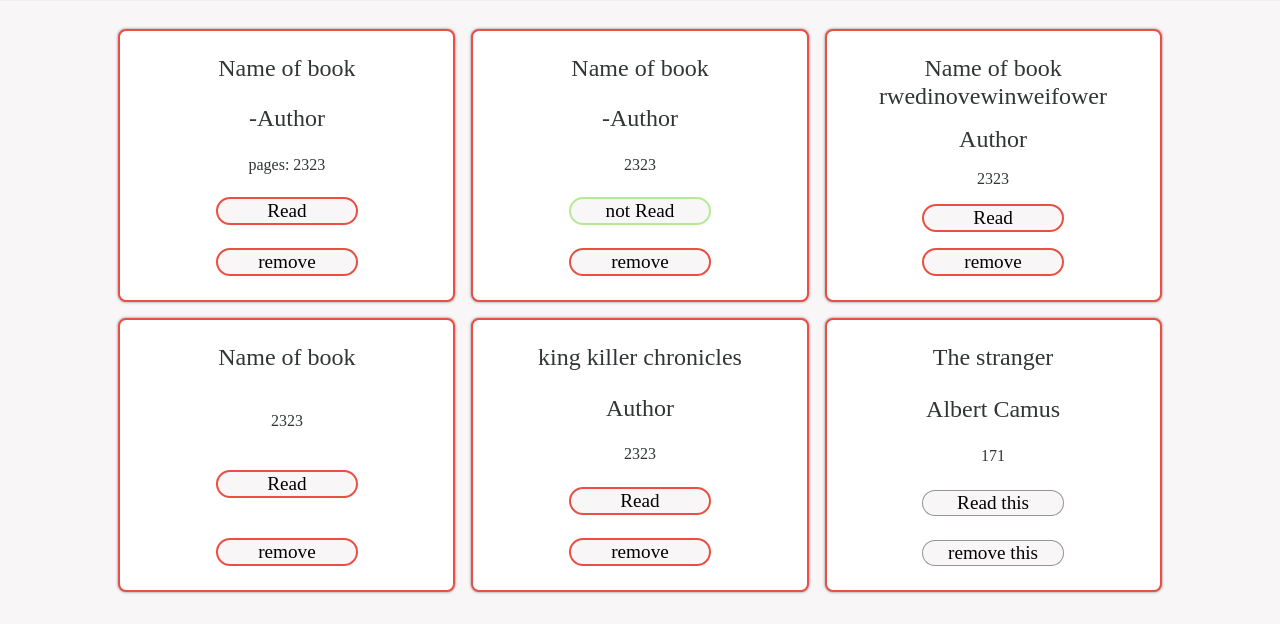
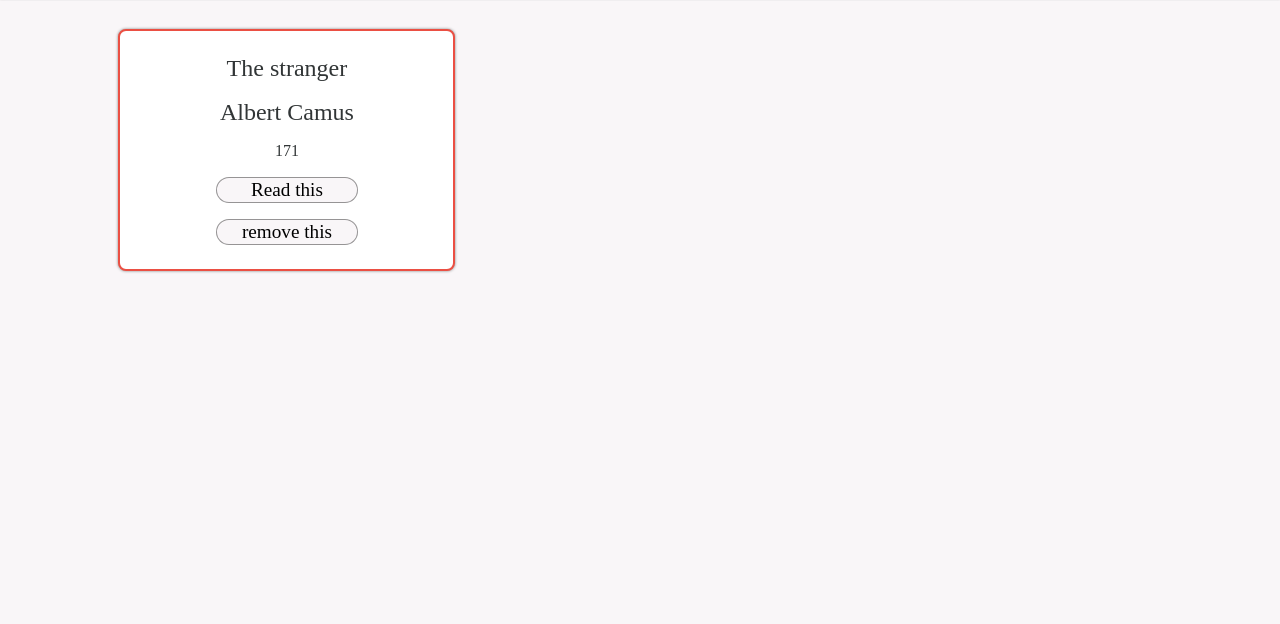
Before and after one commit to ary82/library, a plain HTML site: page index.html in a window 1280 px wide. Shown: the part 193-817 px from the top of the page. Drawn offline with Linux system fonts and the light colour scheme.

Commit message:
remove example divs

```diff
--- a/index.html
+++ b/index.html
@@ -12,42 +12,7 @@
       Library
       <button id="add_btn">+ Add book</button>
     </h1>
-    <div id="container">
-      <div>
-        <h2>Name of book</h2>
-        <h2>-Author</h2>
-        <p>pages: 2323</p>
-        <button class="read">Read</button>
-        <button class="read">remove</button>
-      </div>
-      <div>
-        <h2>Name of book</h2>
-        <h2>-Author</h2>
-        <p>2323</p>
-        <button class="not-read">not Read</button>
-        <button class="read">remove</button>
-      </div>
-      <div>
-        <h2>Name of book rwedinovewinweifower</h2>
-        <h2>Author</h2>
-        <p>2323</p>
-        <button class="read">Read</button>
-        <button class="read">remove</button>
-      </div>
-      <div>
-        <h2>Name of book</h2>
-        <p>2323</p>
-        <button class="read">Read</button>
-        <button class="read">remove</button>
-      </div>
-      <div>
-        <h2>king killer chronicles</h2>
-        <h2>Author</h2>
-        <p>2323</p>
-        <button class="read">Read</button>
-        <button class="read">remove</button>
-      </div>
-    </div>
+    <div id="container"></div>
     <dialog id="popup">
       <form method="dialog">
         <h2>Add Book</h2>
```
